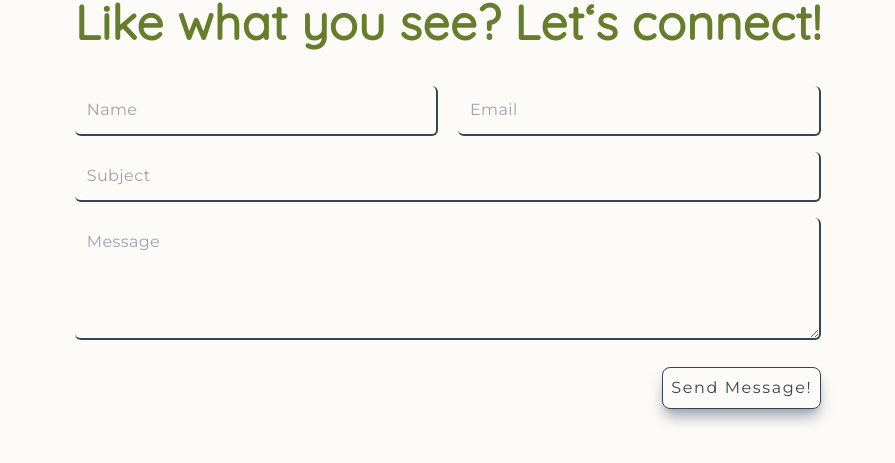
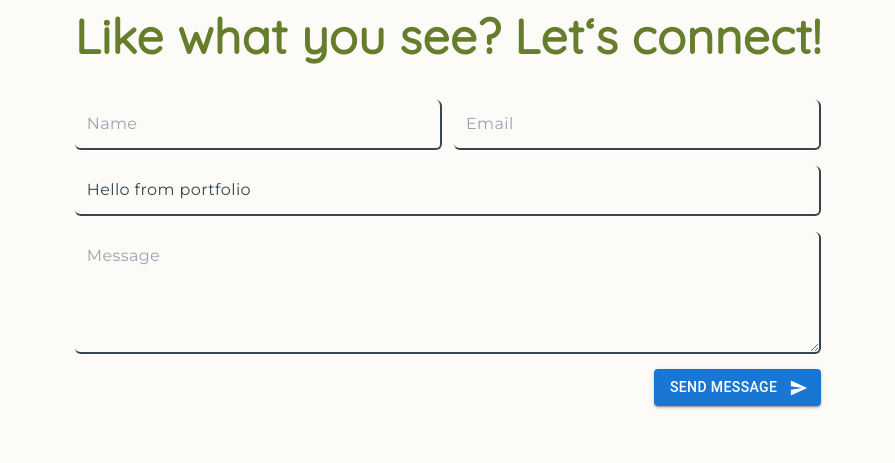
Before and after one commit to chewyixin99/portfolio-2, a Next.js app: page / in a window 1280 px wide. Shown: the part 5737-6200 px from the top of the page, without its empty margins (192-1087 px from the left). Built offline with nearby package versions, Linux system fonts and the light colour scheme.

Commit message:
working contact section, linked to email

```diff
--- a/components/Contact.tsx
+++ b/components/Contact.tsx
@@ -1,7 +1,39 @@
-import React from "react";
+import React, { useState } from "react";
 import { motion } from "framer-motion";
+import { useForm, SubmitHandler } from "react-hook-form";
+import LoadingButton from "@mui/lab/LoadingButton";
+import { IoMdSend } from "react-icons/io";
+
+import { sendContactForm } from "../pages/lib/api";
+
+type Inputs = {
+  name: string;
+  email: string;
+  subject: string;
+  message: string;
+};
 
 const Contact = () => {
+  const [loading, setLoading] = useState(false);
+  const {
+    register,
+    handleSubmit,
+    formState: { errors },
+    reset,
+  } = useForm<Inputs>({
+    defaultValues: {
+      subject: "Hello from portfolio",
+    },
+  });
+
+  const onSubmit: SubmitHandler<Inputs> = async (formData) => {
+    console.log(formData);
+    setLoading(true);
+    await sendContactForm(formData);
+    setLoading(false);
+    reset();
+  };
+
   return (
     <div className="max-w-[var(--max-width-outer)] justify-around items-center m-auto md:h-screen p-2 flex py-16">
       <div className="max-w-[var(--max-width-inner)] gap-8 items-center">
@@ -23,32 +55,93 @@ const Contact = () => {
             Like what you see? Let&lsquo;s connect!
           </h2>
         </motion.div>
+
         {/* Start of form */}
-        <form className="my-5" action="">
+        <form className="my-5">
+          <div>
             <div className="flex justify-between">
               <input
                 type="text"
-              className="contact-input mr-5"
+                className="contact-input mr-3"
                 placeholder="Name"
+                {...register("name", {
+                  required: "required",
+                  disabled: loading,
+                  pattern: {
+                    // no whitespace only
+                    value: /[^\s-]/,
+                    message: "invalid input",
+                  },
+                })}
               />
               <input
                 type="text"
                 className="contact-input"
                 placeholder="Email"
-              required
+                {...register("email", {
+                  required: "required",
+                  disabled: loading,
+                  pattern: {
+                    // valid email regex checking
+                    value: /^[A-Z0-9._%+-]+@[A-Z0-9.-]+\.[A-Z]{2,}$/i,
+                    message: "invalid email address",
+                  },
+                })}
               />
             </div>
-          <input type="text" className="contact-input" placeholder="Subject" />
+            <div className="flex justify-start">
+              <p className="error-msg">{errors.name?.message}</p>
+              <p className="error-msg">{errors.email?.message}</p>
+            </div>
+          </div>
+          <div>
+            <input
+              type="text"
+              className="contact-input"
+              placeholder="Subject"
+              {...register("subject", {
+                required: "required",
+                disabled: loading,
+                pattern: {
+                  // no whitespace only
+                  value: /[^\s-]/,
+                  message: "invalid input",
+                },
+              })}
+            />
+            <p className="error-msg">{errors.subject?.message}</p>
+          </div>
+          <div>
             <textarea
               className="contact-input"
               placeholder="Message"
               rows={4}
-            required
+              {...register("message", {
+                required: "required",
+                disabled: loading,
+                pattern: {
+                  // no whitespace only
+                  value: /[^\s-]/,
+                  message: "invalid input",
+                },
+              })}
             />
+            <p className="error-msg">{errors.message?.message}</p>
+          </div>
           <div className="flex justify-end">
-            <button type="submit" className="submit-button">
+            {/* <button type="submit" className="submit-button">
               Send message!
-            </button>
+            </button> */}
+            <LoadingButton
+              loading={loading}
+              loadingPosition="end"
+              onClick={handleSubmit(onSubmit)}
+              endIcon={<IoMdSend />}
+              variant="contained"
+              className="submit-button"
+            >
+              {loading ? "Sending" : "Send message"}&nbsp;
+            </LoadingButton>
           </div>
         </form>
       </div>
--- a/package.json
+++ b/package.json
@@ -9,7 +9,11 @@
     "lint": "next lint"
   },
   "dependencies": {
+    "@emotion/react": "^11.10.5",
+    "@emotion/styled": "^11.10.5",
     "@heroicons/react": "^2.0.13",
+    "@mui/lab": "*",
+    "@mui/material": "^5.10.17",
     "@types/node": "18.11.11",
     "@types/react": "18.0.26",
     "@types/react-dom": "18.0.9",
@@ -18,8 +22,10 @@
     "framer-motion": "^7.6.19",
     "next": "13.0.6",
     "next-themes": "^0.2.1",
+    "nodemailer": "^6.8.0",
     "react": "18.2.0",
     "react-dom": "18.2.0",
+    "react-hook-form": "^7.40.0",
     "react-icons": "^4.7.1",
     "typescript": "4.9.3",
     "typewriter-effect": "^2.19.0"
--- /dev/null
+++ b/pages/api/contact.ts
@@ -0,0 +1,48 @@
+import type { NextApiRequest, NextApiResponse } from "next";
+import { mailOptions, transporter } from "../config/nodemailer";
+
+type ResponseData = {
+  message: string;
+};
+
+const handler = async (
+  req: NextApiRequest,
+  res: NextApiResponse<ResponseData>
+) => {
+  // 405 if not POST
+  if (req.method !== "POST") {
+    return res.status(405).json({ message: "Method not allowed" });
+  }
+
+  // 400 if bad data / request
+  const { name, email, subject, message } = req.body;
+  if (!name || !email || !subject || !message) {
+    return res.status(400).json({ message: "Bad request" });
+  }
+
+  // send mail
+  try {
+    await transporter.sendMail({
+      ...mailOptions,
+      subject: "From portfolio website",
+      html: `
+        <p><strong>Name: </strong>${name}</p>
+        <p><strong>Email contact: </strong>${email}</p>
+        <p><strong>Subject: </strong>${subject}</p>
+        <p><strong>Message: </strong>${message}</p>
+        <hr />
+        <p><em>This email is generated by a user visiting the portfolio website</em></p>
+      `,
+    });
+    // request success
+    return res.status(200).json({ message: "Email sent successfully." });
+  } catch (err: unknown) {
+    // catch error
+    console.log(err);
+    return res
+      .status(500)
+      .json({ message: "Internal server error. Something went wrong" });
+  }
+};
+
+export default handler;
--- /dev/null
+++ b/pages/config/nodemailer.ts
@@ -0,0 +1,17 @@
+import nodemailer from "nodemailer";
+
+const email = process.env.EMAIL;
+const pass = process.env.EMAIL_PASS;
+
+export const transporter = nodemailer.createTransport({
+  service: "gmail",
+  auth: {
+    user: email,
+    pass: pass,
+  },
+});
+
+export const mailOptions = {
+  from: email,
+  to: email,
+};
--- /dev/null
+++ b/pages/lib/api.ts
@@ -0,0 +1,16 @@
+type ContactFormData = {
+  name: string;
+  subject: string;
+  email: string;
+  message: string;
+}
+
+export const sendContactForm = async (data: ContactFormData) =>
+  fetch("/api/contact", {
+    method: "POST",
+    body: JSON.stringify(data),
+    headers: {
+      "Content-Type": "application/json",
+      Accept: "application/json",
+    },
+  });
--- a/styles/globals.css
+++ b/styles/globals.css
@@ -326,7 +326,7 @@ html{
     border
 
     duration-300
-    hover:font-bold
+    font-bold
     focus:font-bold
 
     text-[var(--color-text-secondary-light)]
@@ -335,7 +335,6 @@ html{
     focus:border-[var(--color-bg-light)]
     focus:bg-[var(--color-text-primary-light)]
     hover:text-[var(--color-bg-light)]
-    hover:border-[var(--color-bg-light)]
     hover:bg-[var(--color-text-primary-light)]
 
     dark:text-[var(--color-text-secondary-dark)]
@@ -344,8 +343,17 @@ html{
     focus:dark:border-[var(--color-bg-dark)]
     focus:dark:bg-[var(--color-text-primary-dark)]
     hover:dark:text-[var(--color-bg-dark)]
-    hover:dark:border-[var(--color-bg-dark)]
     hover:dark:bg-[var(--color-text-primary-dark)]
   }
 
+  .error-msg {
+    @apply
+    ml-3
+    text-red-600
+    text-xs
+    uppercase
+    w-full
+    font-bold
+  }
+
 }
```
Also changed, not shown: 2 other files (tests, documents, lock files or other folders). Lines whose indentation alone changed are shown as unchanged.
